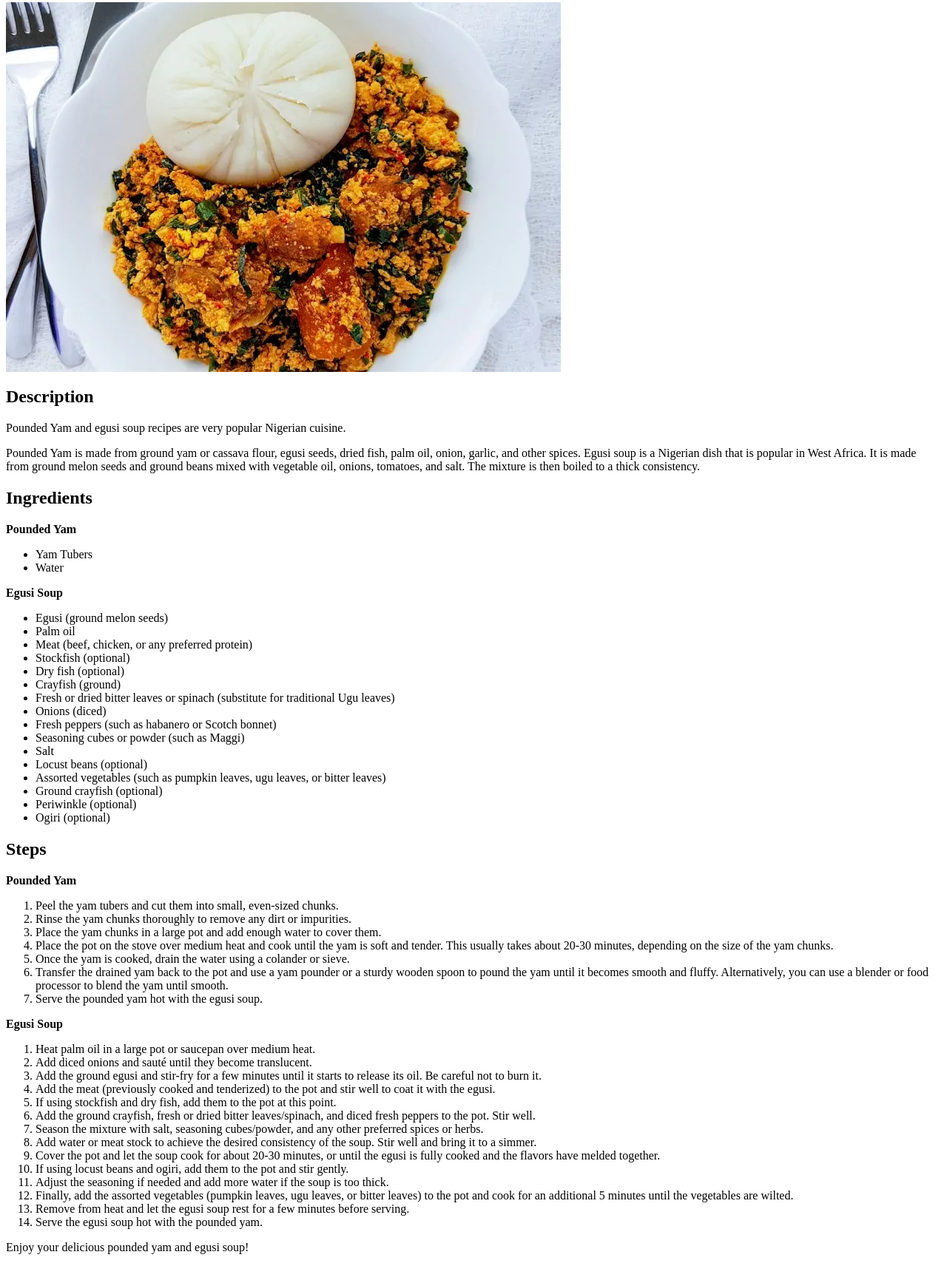
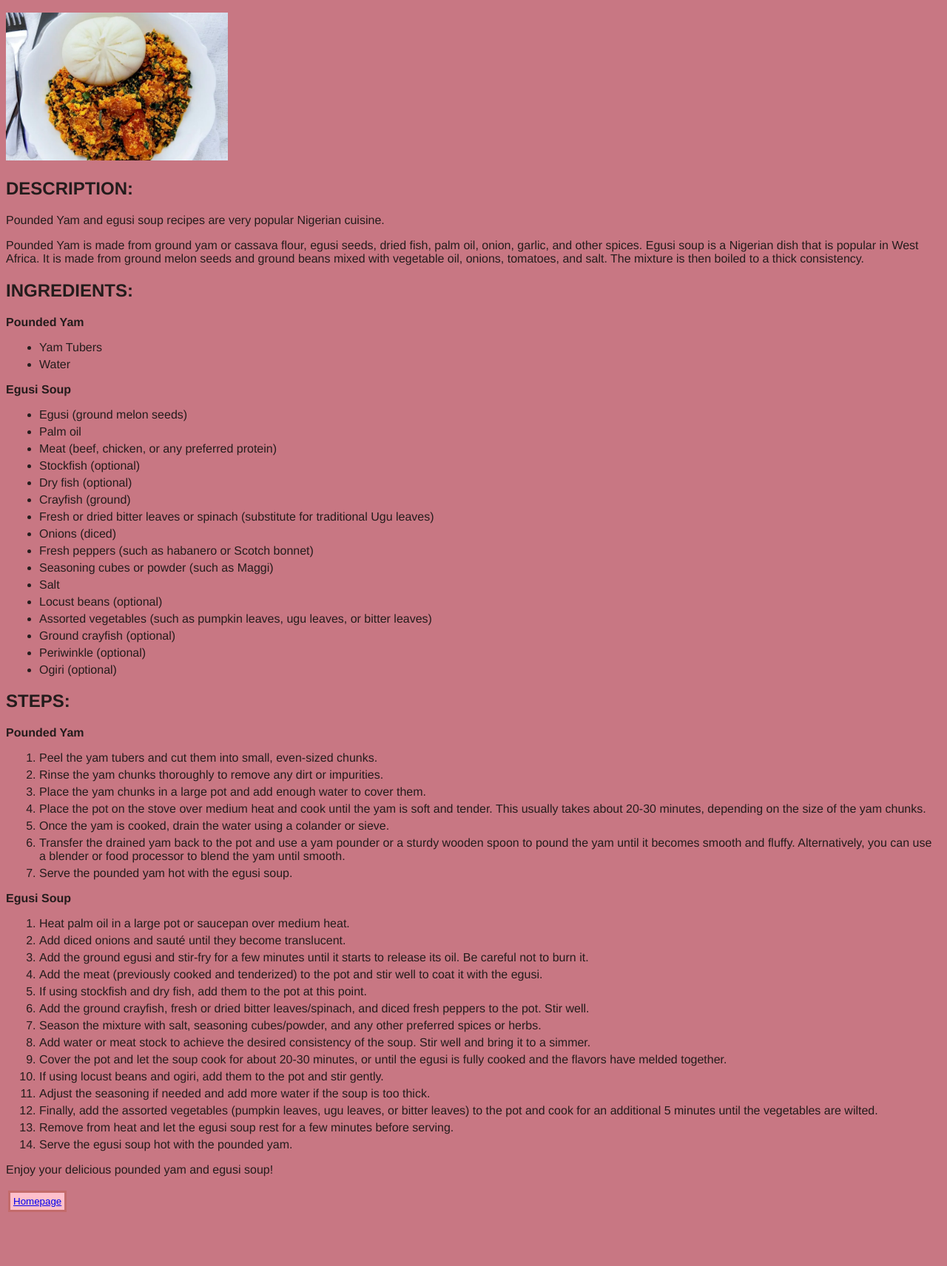
Before and after one commit to DepressedGhibli/odin-recipies, a plain HTML site: page recipes/Egusi.html in a window 1280 px wide. Shown: the part 63-1775 px from the top of the page at 74% size. After the commit the page ends 1713 px from the top, so only its background shows below. Drawn offline with Linux system fonts and the light colour scheme.

Commit message:
Add a basic style sheet

```diff
--- a/index.html
+++ b/index.html
@@ -3,13 +3,16 @@
     <head>
         <meta charset="UTF-8">
         <title>Odin Recipes</title>
+        <link rel="stylesheet" href="style.css"/>
     </head>
     <body>
-        <h1>Odin Recipes</h1>
+        <div class="recipe-list">
+        <h1>Nadine's Recipes</h1>
         <ul>
-            <li><a href="./recipes/Jollof-Rice.html"> Jollof-Rice </a></li>
-            <li><a href="./recipes/Egusi.html">Pounded Yam and Egusi </a></li>
-            <li><a href="./recipes/Garri.html">Garri</a></li>
+            <li><button><a href="./recipes/Jollof-Rice.html"> Jollof-Rice </a></button></li>
+            <li><button><a href="./recipes/Egusi.html">Pounded Yam and Egusi </a></button></li>
+            <li><button><a href="./recipes/Garri.html">Garri</a></button></li>
         </ul>
+        </div>
     </body>
 </html>
--- a/recipes/Egusi.html
+++ b/recipes/Egusi.html
@@ -1,9 +1,23 @@
+<!DOCTYPE html>
+<html lang="en">
+<head>
+    <meta charset="UTF-8">
+    <title>Egusi</title>
+    <link rel="stylesheet" href="../style.css"/>
+    <style>
+        img{
+            width: 300;
+            height: 168;
+        }
+        </style>
+</head>
+<body>
     <h1>Pounded Yam and Egusi</h1>
-<img src="../img/egusi.jpg">
-<h2>Description</h2>
+    <img src="../img/egusi.jpg" alt="Pounded Yam and Egusi soup">
+    <h2>Description:</h2>
     <p>Pounded Yam and egusi soup recipes are very popular Nigerian cuisine.</p>
     <p>Pounded Yam is made from ground yam or cassava flour, egusi seeds, dried fish, palm oil, onion, garlic, and other spices. Egusi soup is a Nigerian dish that is popular in West Africa. It is made from ground melon seeds and ground beans mixed with vegetable oil, onions, tomatoes, and salt. The mixture is then boiled to a thick consistency.</p>
-<h2>Ingredients</h2>
+    <h2>Ingredients:</h2>
     <strong>Pounded Yam</strong>
     <ul>
         <li>Yam Tubers</li>
@@ -29,7 +43,7 @@
         <li>Ogiri (optional)</li>
     </ul>
 
-<h2>Steps</h2>
+    <h2>Steps:</h2>
     <strong>Pounded Yam</strong>
     <ol>
         <li>Peel the yam tubers and cut them into small, even-sized chunks.</li>
@@ -61,3 +75,8 @@
     </ol>
 
     <p>Enjoy your delicious pounded yam and egusi soup!</p>
+
+    <button><a href="../index.html">Homepage</a></button>
+
+</body>
+</html>
--- /dev/null
+++ b/style.css
@@ -0,0 +1,46 @@
+body{
+    background-color: rgb(200, 119, 131);
+    color: rgb(36, 28, 28);
+    font-family: Helvetica, sans-serif;
+}
+
+body .recipe-list{
+    text-align: center;
+}
+
+img{
+    width: 300px;
+    height: 200px;
+}
+
+li{
+    margin: 5px;
+}
+
+.recipe-list li{
+    list-style: none;
+}
+
+button{
+    text-decoration: none;
+    background: pink;
+    border-radius: 0px;
+    color: BLACK;
+    padding: 4px;
+    border: 3px solid rgb(195, 107, 107);
+    margin: 3px;
+    transition: 0.4s;
+}
+
+button:hover{
+    transform: scale(1.3);
+}
+
+h1,
+h2{
+    text-transform: uppercase;
+}
+
+div h1{
+    text-decoration: underline;
+}
```
Also changed, not shown: recipes/Garri.html (+14 -3 lines), recipes/Jollof-Rice.html (+14 -4 lines). Lines whose indentation alone changed are shown as unchanged.
